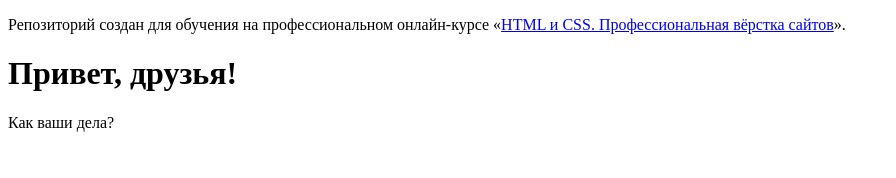
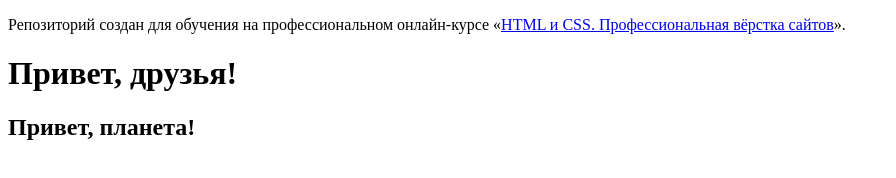
Before and after one commit to htmlacademy-htmlcss/2123945-sedona-34, a plain HTML site: page index.html in a window 1280 px wide. Shown: the whole page, without its empty margins (0-896 px from the left). Drawn offline with Linux system fonts and the light colour scheme.

Commit message:
добавляет планету

```diff
--- a/index.html
+++ b/index.html
@@ -10,5 +10,6 @@
 
   </body>
   <h1> Привет, друзья! </h1>
-  <p> Как ваши дела? </p>
+  <h2> Привет, планета! </h2>
+
 </html>
```
